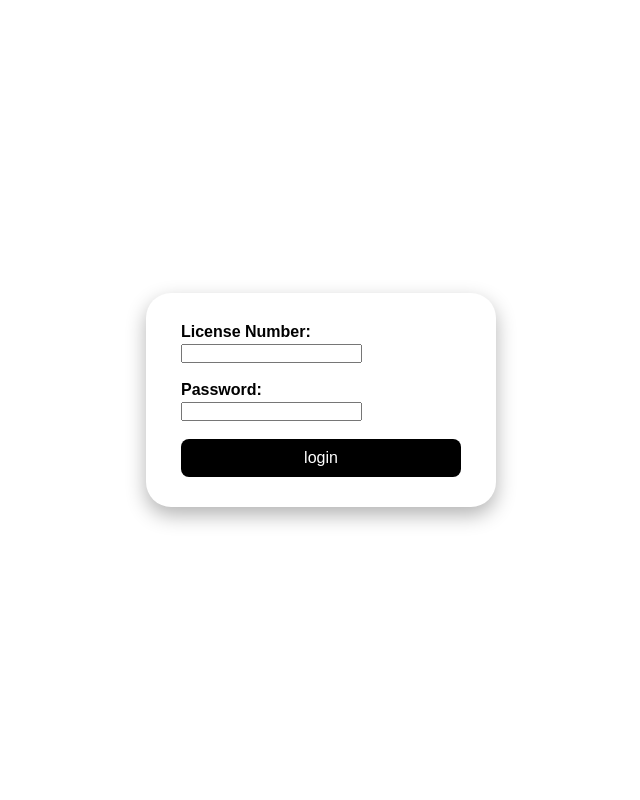
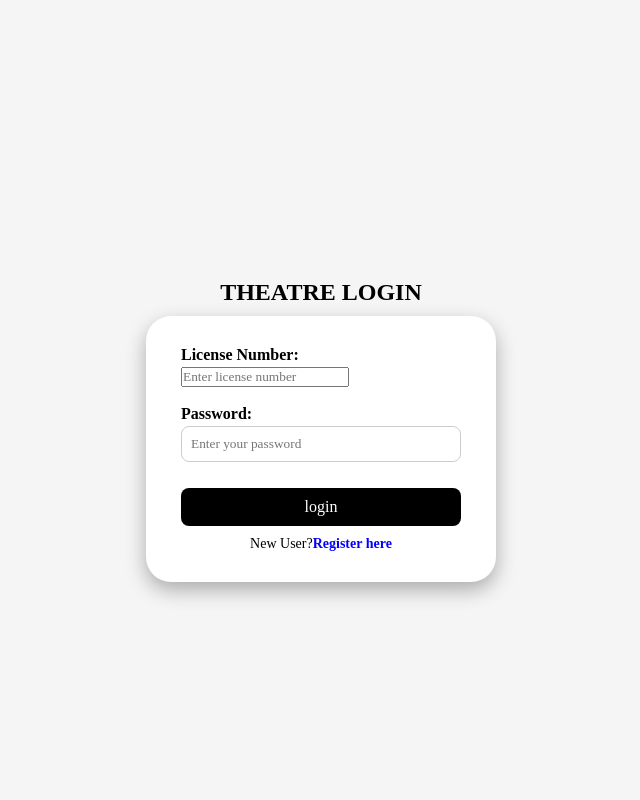
Before and after one commit to NAVEENEK/Movie-booking-system, a PHP site: page /theatre_login.html in a window 1280 px wide. Shown: the whole page, without its empty margins (319-959 px from the left). Run offline with PHP 8.4, Linux system fonts and the light colour scheme.

Commit message:
ui and login pages updated

```diff
--- a/style.css
+++ b/style.css
@@ -2,14 +2,15 @@
   margin: 0;
   padding: 0;
   box-sizing: border-box;
-  font-family: Arial, sans-serif;
+  font-family: 'Times New Roman', Times, serif;
 }
 body {
-  background: white;
+  background: whitesmoke;
   height: 100vh;
   display: flex;
   justify-content: center;
   align-items: center;
+  padding-top: 60px;
 }
 form {
   background: #ffffff;
@@ -54,4 +55,20 @@ button {
 }
 button:hover {
   background-color: #333;
+
 }
+.register-text {
+    text-align: center;
+    margin-top: 10px;
+    font-size: 14px;
+}
+
+.register-text a {
+    color: blue;
+    text-decoration: none;
+    font-weight: bold;
+}
+
+.register-text a:hover {
+    text-decoration: underline;
+}
--- a/theatre_login.html
+++ b/theatre_login.html
@@ -6,15 +6,22 @@
   <link rel="stylesheet" href="style.css">
 </head>
 <body>
+  <div class="container">
+  <h2>THEATRE LOGIN</h2>
   <form action="theatre_login" method="post">
 
     <label for="license">License Number:</label>
-    <input type="number" id="license" name="license" required><br><br>
+    <input type="number" placeholder="Enter license number" name="license" required><br><br>
 
     <label for="password">Password:</label>
-    <input type="number" id="password" name="password" required><br><br>
+    <input type="password" placeholder="Enter your password" id="password" name="password" required><br><br>
 
     <button type="submit">login</button>
+
+    <p class="register-text">
+       New User?<a
+       href="theatre_registration.html">Register here</a>
+       </p>
 
 
   </form>
--- a/theatre_registration.html
+++ b/theatre_registration.html
@@ -7,7 +7,8 @@
 </head>
 
 <body>
-  <h3>Register Your Theatre</h3><br>
+    <div class="container">
+       <h2>REGISTER YOUR THEATRE</h2><br>
   <form action="/theatre_registration" method="post">
     <label for="name">Theatre Name:</label>
     <input type="text" id="name" name="name" placeholder="Enter Theatre Name" required><br><br>
@@ -23,7 +24,7 @@
       required></textarea><br><br>
 
       <label for="password">Password:</label>
-      <input type="password" id="password" name="password" required><br><br>
+      <input type="password" placeholder="Enter your Password" id="password" name="password" required><br><br>
 
       <button type="submit">Register</button>
 
```
Also changed, not shown: user_login.html (+8 -3 lines), user_registration.html (+8 -7 lines).
